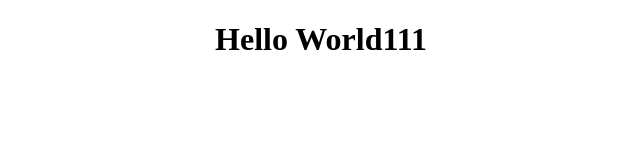
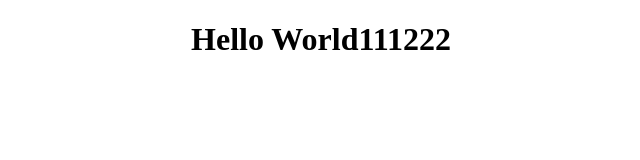
Before and after one commit to jkxyx205/git-action-test, a plain HTML site: page index.html in a window 1280 px wide. Shown: the whole page, without its empty margins (319-959 px from the left). Drawn offline with Linux system fonts and the light colour scheme.

Commit message:
Update greeting text in index.html

```diff
--- a/index.html
+++ b/index.html
@@ -8,7 +8,7 @@
 </head>
 
 <body>
-    <h1 style="text-align: center;">Hello World111</h1>
+    <h1 style="text-align: center;">Hello World111222</h1>
 </body>
 
 </html>
```
